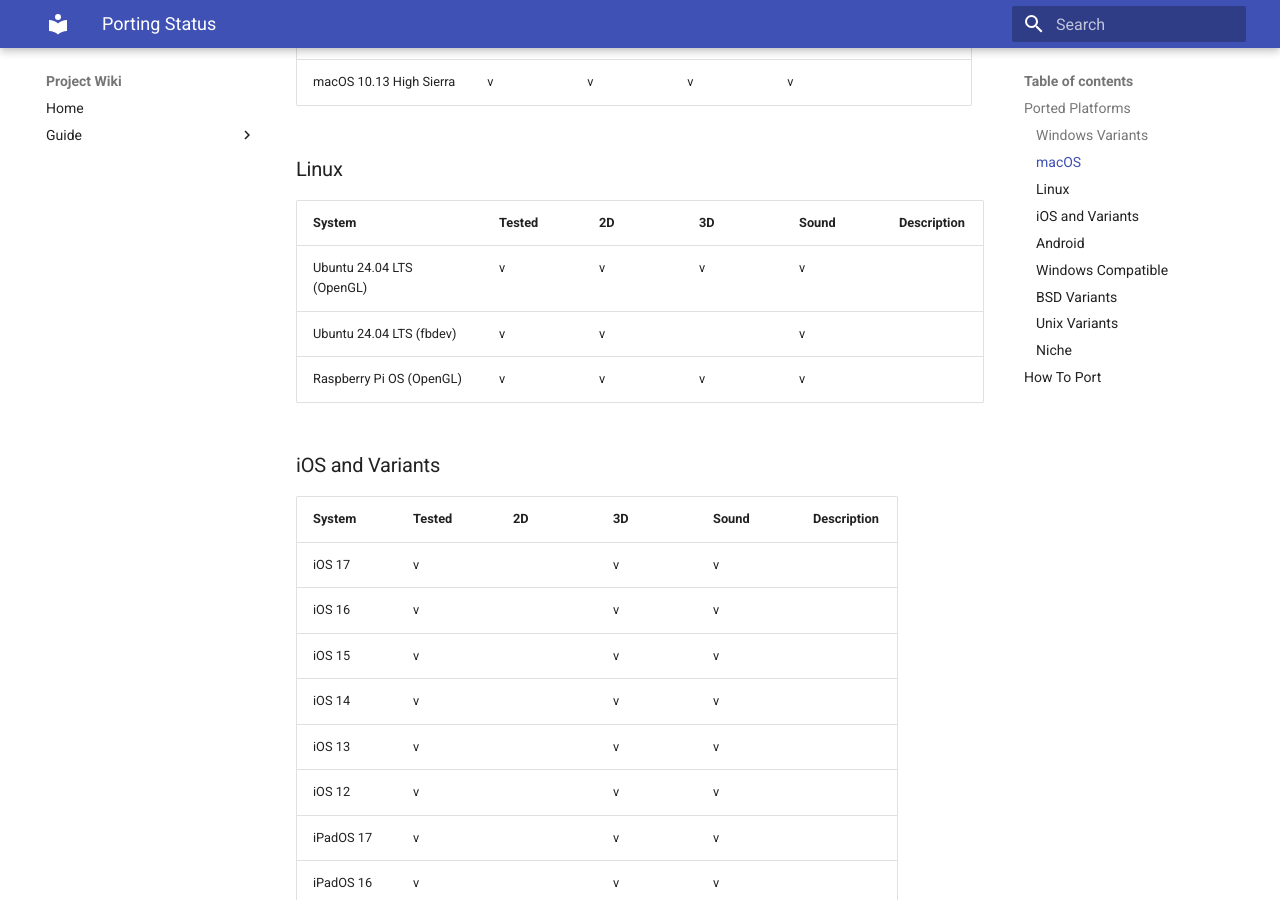
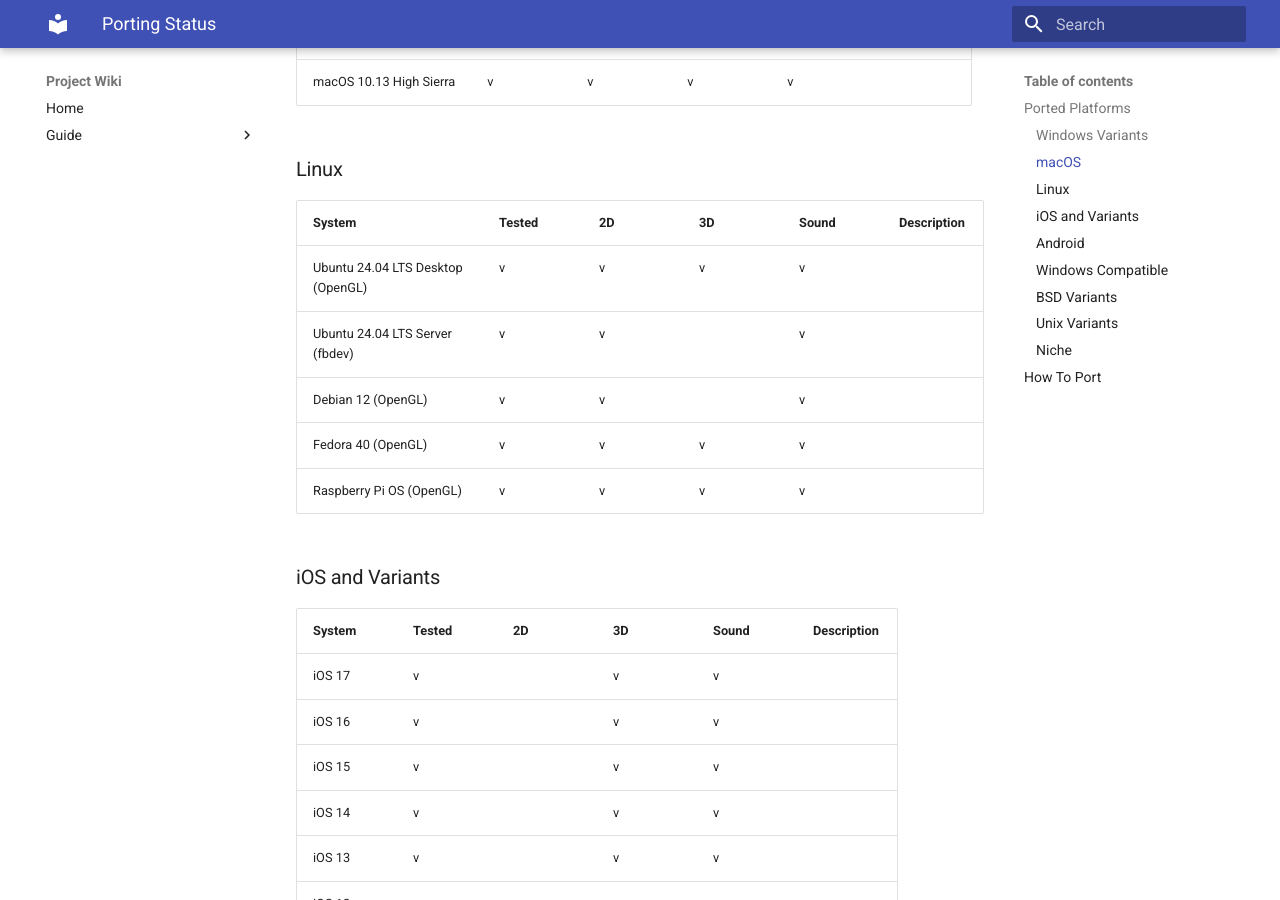
Before and after one commit to Sarvajeet3/fuel, an MkDocs documentation site: the page built from docs/porting.md, in a window 1280 px wide and 900 px high, scrolled down 1328 px. Built offline with MkDocs 1.6.1 and Material for MkDocs 9.7.7, drawn with Linux system fonts in a browser that asks for light colours; some of the changed text lies outside the part shown.

Commit message:
Updated documentation

```diff
--- a/docs/porting.md
+++ b/docs/porting.md
@@ -35,11 +35,13 @@
 
 ### Linux
 
-|System                           |Tested |2D |3D |Sound |Description                    |
-|---------------------------------|-------|---|---|------|-------------------------------|
-|Ubuntu 24.04 LTS (OpenGL)        |v      |v  |v  |v     |                               |
-|Ubuntu 24.04 LTS (fbdev)         |v      |v  |   |v     |                               |
-|Raspberry Pi OS (OpenGL)         |v      |v  |v  |v     |                               |
+|System                             |Tested |2D |3D |Sound |Description                    |
+|-----------------------------------|-------|---|---|------|-------------------------------|
+|Ubuntu 24.04 LTS Desktop (OpenGL)  |v      |v  |v  |v     |                               |
+|Ubuntu 24.04 LTS Server (fbdev)    |v      |v  |   |v     |                               |
+|Debian 12 (OpenGL)                 |v      |v  |   |v     |                               |
+|Fedora 40 (OpenGL)                 |v      |v  |v  |v     |                               |
+|Raspberry Pi OS (OpenGL)           |v      |v  |v  |v     |                               |
 
 ### iOS and Variants
 
```
Also changed, not shown: other parts of docs/porting.md (+1 -0 lines).
